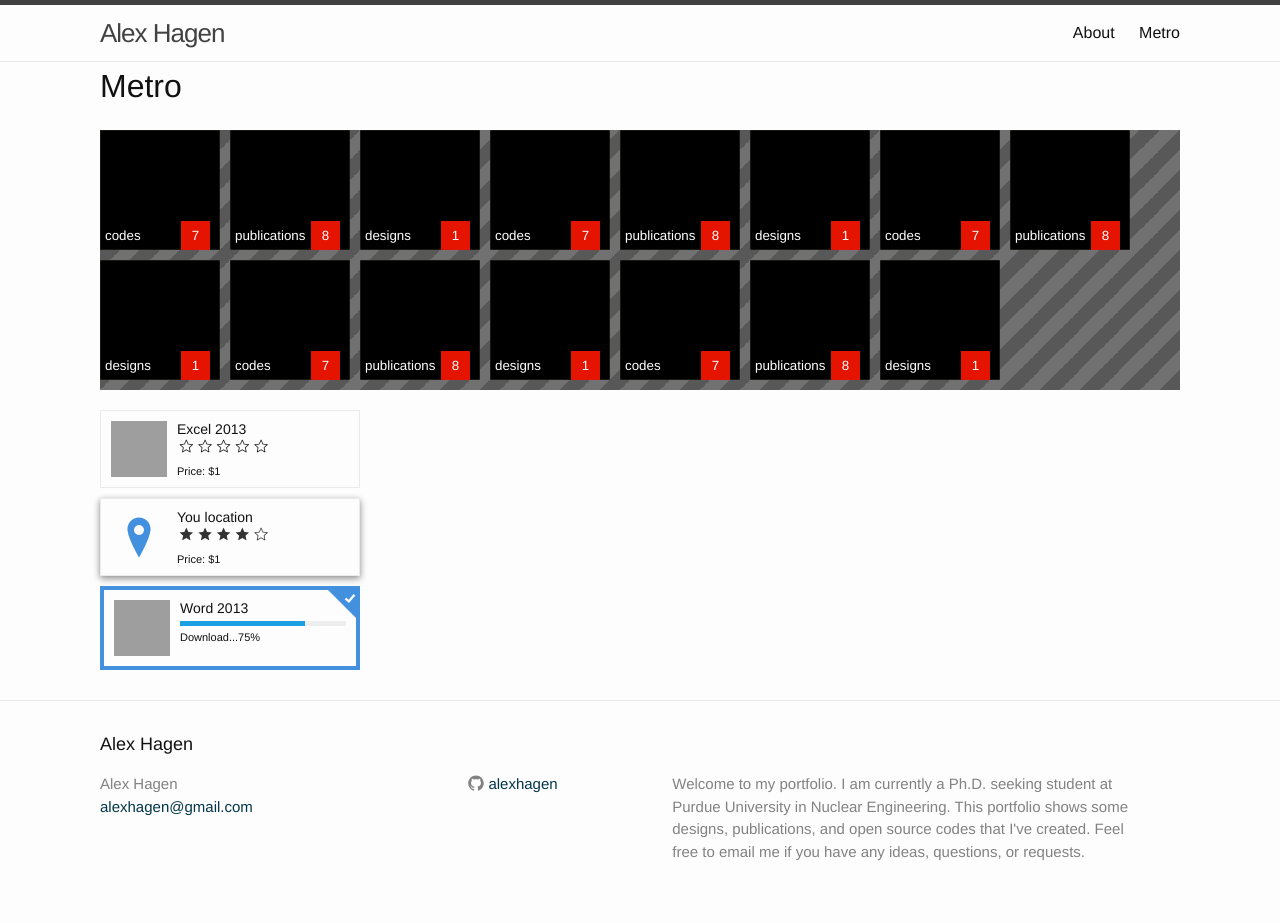
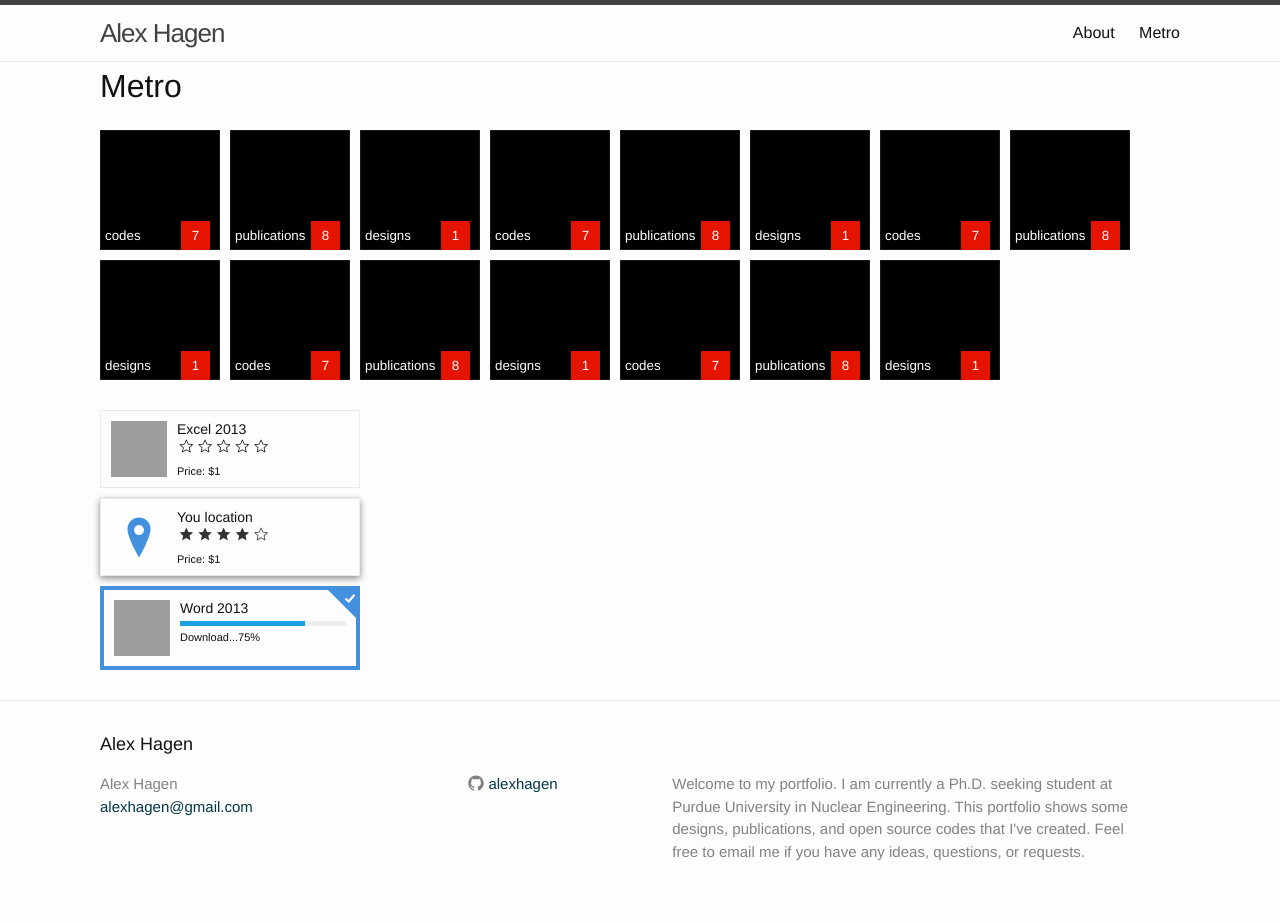
Before and after one commit to alexhagen/alexhagen.github.io, a Jekyll site: the page built from metro.md, in a window 1280 px wide. Built offline with Jekyll 4.4.1, drawn with Linux system fonts in a browser that asks for light colours; grey boxes are pictures that could not be loaded.

Commit message:
bg color

```diff
--- a/metro.md
+++ b/metro.md
@@ -16,7 +16,7 @@
    {% capture designs_count %} {{ designs_count | plus: 1 }} {% endcapture %}
 {% endfor %}
 
-<div class="row ribbed-grayed">
+<div class="row">
 
 <div class="tile bg-black">
     <div class="brand">
```
